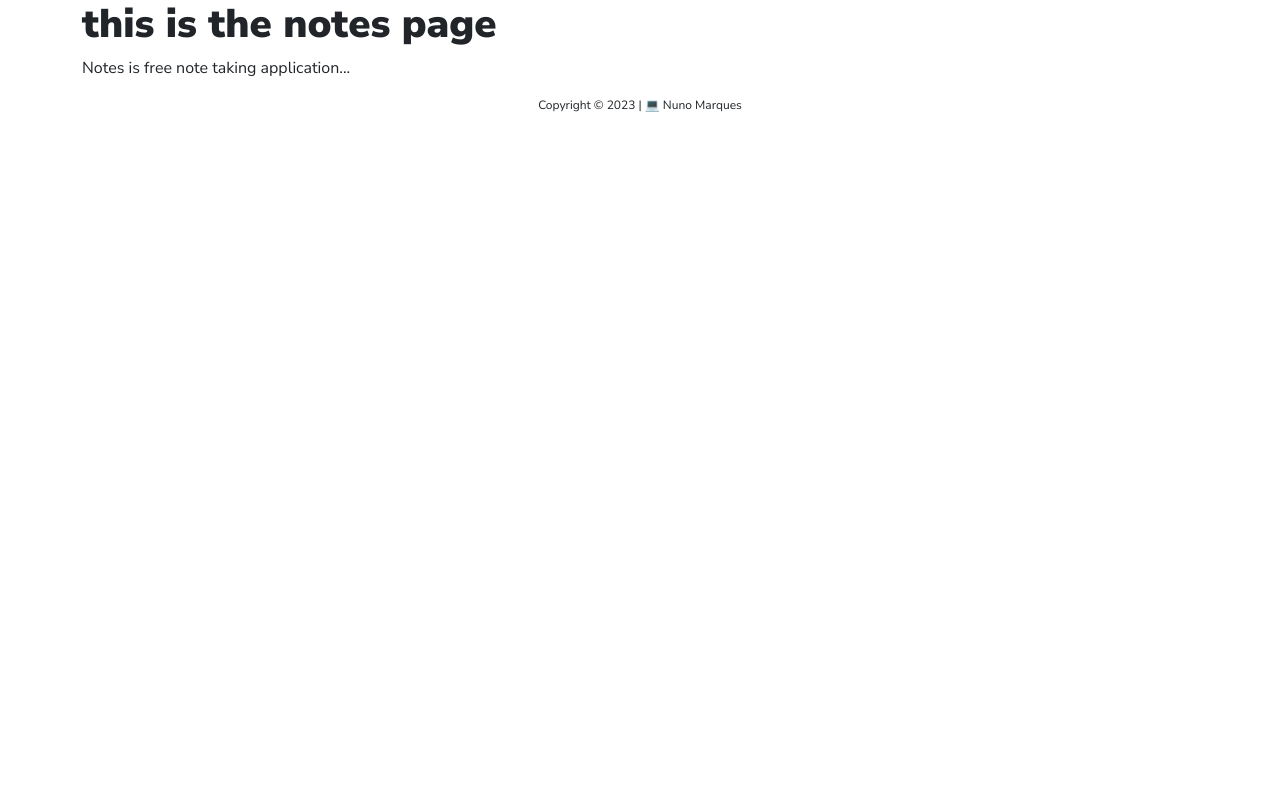
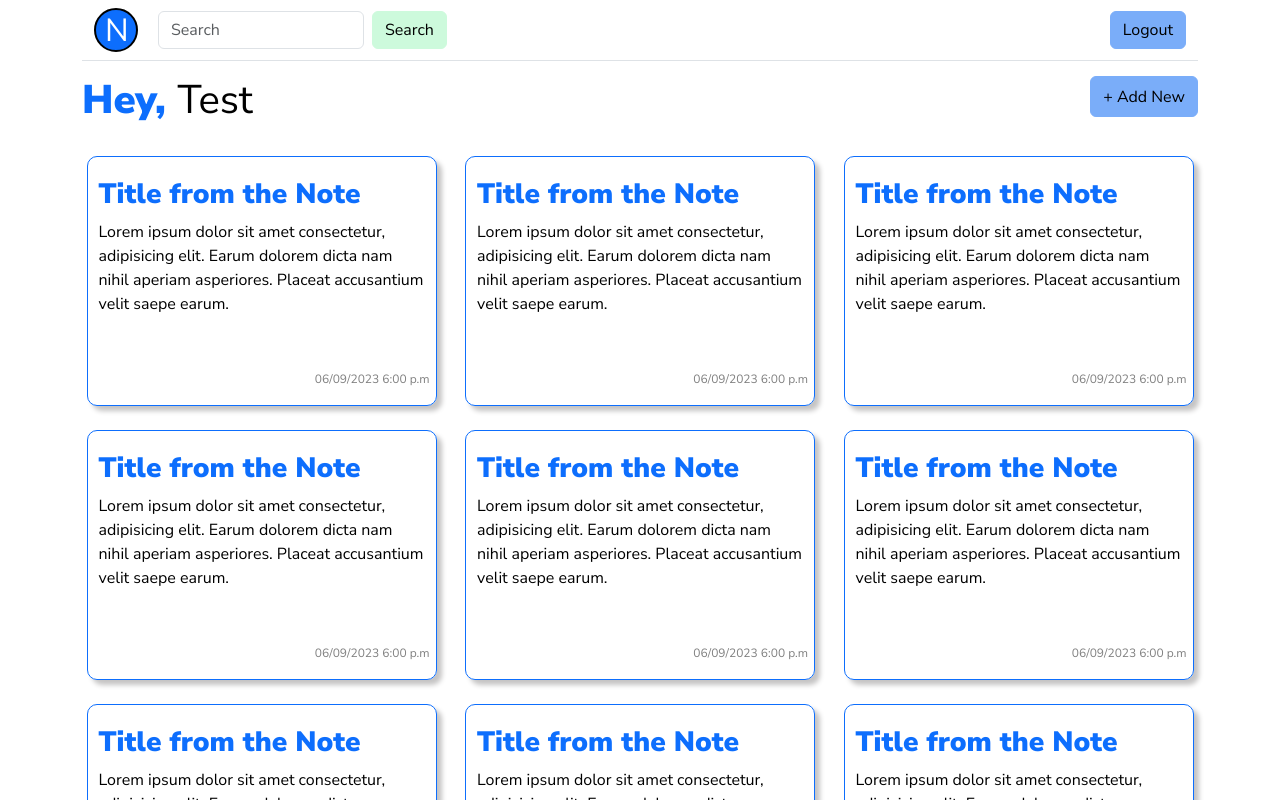
Before and after one commit to NlcmarquesDev/notes, a Vue app: page /dashboard in a window 1280 px wide. Shown: the top 800 px of the page. Built offline with nearby package versions, Linux system fonts and the light colour scheme.

Commit message:
add the static dashboard page, and the modals and style

```diff
--- /dev/null
+++ b/src/components/CardItem.vue
@@ -0,0 +1,47 @@
+<template>
+
+<!-- Button trigger modal -->
+<button type="button" class="cardItem d-flex flex-column justify-content-between" data-bs-toggle="modal" data-bs-target="#exampleModal">
+  <div >
+    <h1 class="title-card logo ">Title from the Note</h1>
+    <p class="title-card__text">Lorem ipsum dolor sit amet consectetur, adipisicing elit. Earum dolorem dicta nam nihil aperiam asperiores. Placeat accusantium velit saepe earum.</p>
+  </div>
+  <p class="title-card__date "> 06/09/2023 6:00 p.m</p>
+</button>
+
+<!-- Modal -->
+<ModalCard/>
+</template>
+
+<script setup>
+import ModalCard from './ModalCard.vue';
+
+</script>
+
+<style lang="scss" scoped>
+.title-card{
+  font-size: 1.75rem;
+  padding:0 5px;
+  color:$primary;
+  padding-top: 20px;
+  &__text{
+    padding:0 5px;
+  }
+  &__date{
+    margin-left: auto;
+    font-size:0.75rem;
+    color: grey;
+  }
+
+}
+.cardItem{
+  width: 350px;
+  height: 250px;
+  border: 1px solid $primary ;
+  border-radius: 10px;
+  box-shadow: 5px 5px 5px rgb(197, 196, 196) ;
+  background-color: transparent;
+  text-align: left;
+}
+
+</style>
--- /dev/null
+++ b/src/components/ModalCard.vue
@@ -0,0 +1,28 @@
+<template>
+  <div class="modal fade" id="exampleModal" tabindex="-1" aria-labelledby="exampleModalLabel" aria-hidden="true">
+  <div class="modal-dialog">
+    <div class="modal-content">
+      <div class="modal-header">
+        <h1 class="logo fs-5" id="exampleModalLabel">Add Note</h1>
+        <button type="button" class="btn-close" data-bs-dismiss="modal" aria-label="Close"></button>
+      </div>
+      <div class="modal-body">
+        <input class="form-control mb-2" type="text" placeholder="Title Note">
+        <textarea class="form-control" name="" id="" cols="30" rows="6" placeholder="Fill in with the text"></textarea>
+      </div>
+      <div class="modal-footer">
+        <button type="button" class="btn btn-secondary" data-bs-dismiss="modal">Save</button>
+        <button type="button" class="btn btn-danger">Cancel</button>
+      </div>
+    </div>
+  </div>
+</div>
+</template>
+
+<script setup>
+
+</script>
+
+<style lang="scss" scoped>
+
+</style>
--- /dev/null
+++ b/src/components/NavbarDashboard.vue
@@ -0,0 +1,44 @@
+<template>
+  <nav class="navbar navbar-expand-lg border-bottom">
+  <div class="container-fluid">
+
+    <a class="brand rounded-circle" href="/dashboard"><span class="letter">N</span></a>
+    <form class="d-flex" role="search">
+        <input class="form-control me-2" type="search" placeholder="Search" aria-label="Search">
+        <button class="btn btn-secondary" type="submit">Search</button>
+      </form>
+    <button class="navbar-toggler" type="button" data-bs-toggle="collapse" data-bs-target="#navbarSupportedContent" aria-controls="navbarSupportedContent" aria-expanded="false" aria-label="Toggle navigation">
+      <span class="navbar-toggler-icon"></span>
+    </button>
+    <div class="collapse navbar-collapse " id="navbarSupportedContent">
+      <a class="ms-auto btn btn-primary" href="/logout">Logout</a>
+    </div>
+  </div>
+</nav>
+</template>
+
+<script setup>
+
+</script>
+
+<style lang="scss" scoped>
+.brand{
+  background-color: $primary;
+  margin-right: 20px;
+  padding:20px;
+  position: relative;
+  z-index: 0;
+  border: 2px solid black;
+}
+span{
+  position: absolute;
+  z-index: 99;
+  bottom: -5px;
+  left : 9px;
+  font-size: 2rem;
+  color: white;
+}
+.navbar{
+  position: fixed;
+}
+</style>
--- a/src/views/DashboardView.vue
+++ b/src/views/DashboardView.vue
@@ -1,11 +1,42 @@
-<script setup></script>
+<script setup>
+import NavbarDashboard from '../components/NavbarDashboard.vue';
+import CardItem from '../components/CardItem.vue';
+import ModalCard from '../components/ModalCard.vue';
+
+</script>
 
 <template>
+  <NavbarDashboard  />
   <main class="notes">
-    <div>
-      <h1 class="logo fs-1">this is the notes page</h1>
-      <p>Notes is free note taking application...</p>
+    <div class="d-flex justify-content-between">
+      <div>
+        <h1 class="logo fs-1 ">Hey, <span>Test</span></h1>
+      </div>
+      <button class="btn btn-primary" type="button" data-bs-toggle="modal" data-bs-target="#exampleModal">+ Add New
+        <ModalCard/>
+      </button>
     </div>
+    <section class="pt-4 d-flex justify-content-evenly flex-wrap gap-4">
+      <CardItem/>
+      <CardItem/>
+      <CardItem/>
+      <CardItem/>
+      <CardItem/>
+      <CardItem/>
+      <CardItem/>
+      <CardItem/>
+      <CardItem/>
+      <CardItem/>
+      <CardItem/>
+      <CardItem/>
+      <CardItem/>
+      <CardItem/>
+      <CardItem/>
+      <CardItem/>
+      <CardItem/>
+      <CardItem/>
+      <CardItem/>
+    </section>
   </main>
 </template>
 
@@ -25,4 +56,14 @@
     align-items: center;
   }
 }
+.logo{
+  color: $primary;
+  padding-top: 15px;
+}
+span{
+  color: black;
+}
+button{
+  margin: 15px 0 ;
+}
 </style>
```
